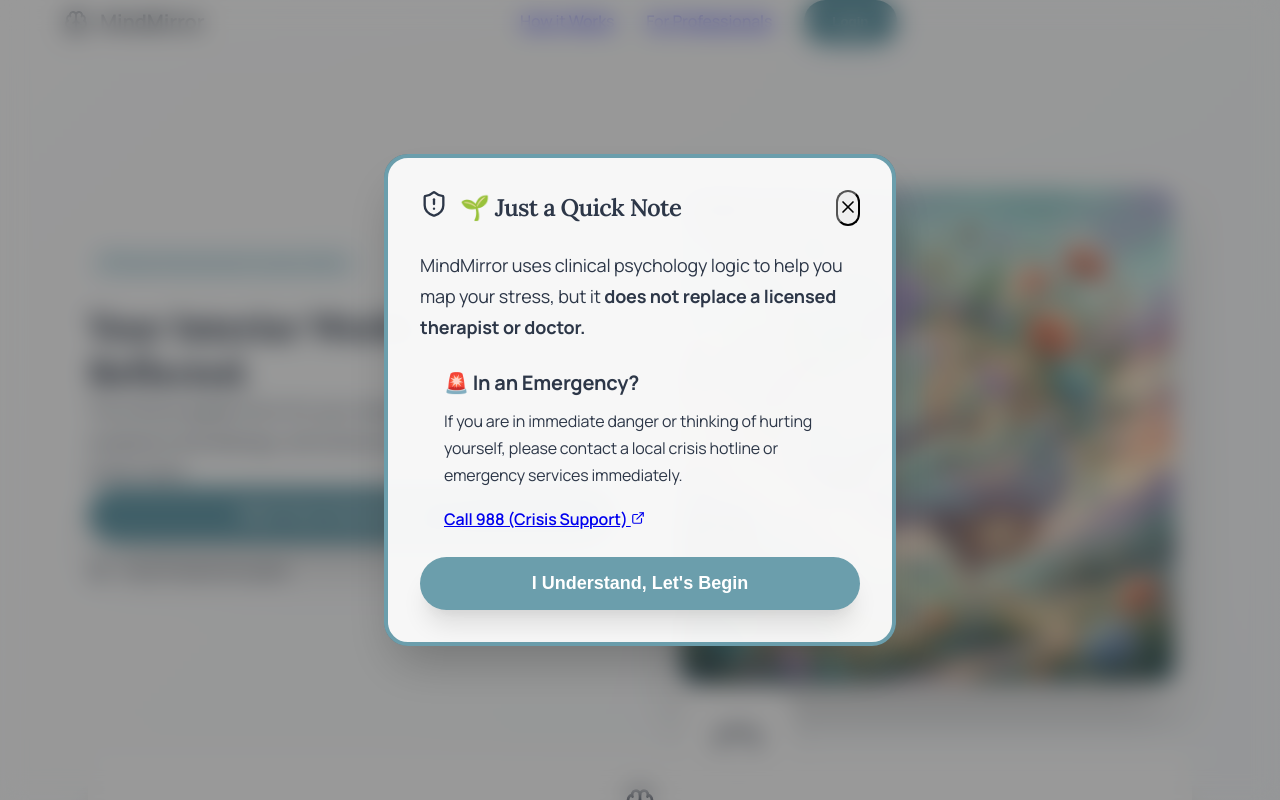
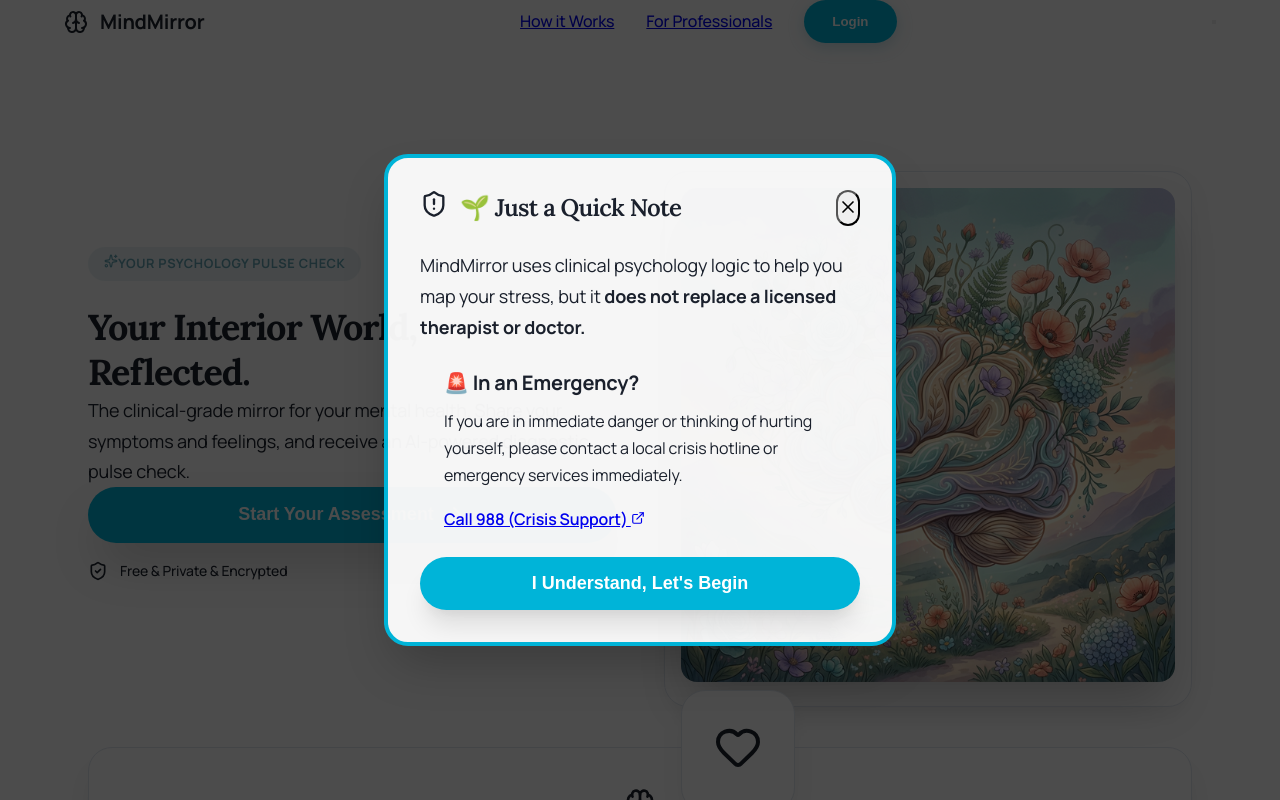
Before and after one commit to adhil7198-create/mind-mirror, a React (Vite) app: page / in a window 1280 px wide. Shown: the top 800 px of the page. Built offline with nearby package versions, Linux system fonts and the light colour scheme.

Commit message:
style: achieve crystal clear UI by removing all blur effects and applying a high-vibrancy bright theme

```diff
--- a/src/index.css
+++ b/src/index.css
@@ -1,26 +1,27 @@
 @import url('https://fonts.googleapis.com/css2?family=Lora:ital,wght@0,400..700;1,400..700&family=Manrope:wght@200..800&display=swap');
 
 :root {
-  /* Healing Garden Palette - Brightened & Clear */
-  --primary-teal: #6b9eac;
-  /* Brighter Calm Teal */
-  --primary-teal-light: #9bc0cb;
-  --primary-teal-dark: #4a7d8a;
-  --soft-lavender: #e2e8f0;
-  /* Clearer Soft Blue */
-  --warm-coral: #ef9a9a;
-  /* Clearer Coral */
-  --warm-yellow: #fff3e0;
-  /* Bright Sand */
-  --text-dark: #2d3748;
-  /* Clearer Slate */
+  /* High-Clarity Vibrant Palette */
+  --primary-teal: #00b4d8;
+  /* Vibrant Clear Teal */
+  --primary-teal-light: #90e0ef;
+  --primary-teal-dark: #0077b6;
+  --soft-lavender: #f1f5f9;
+  /* Near White */
+  --warm-coral: #ff6b6b;
+  /* Vibrant Coral */
+  --warm-yellow: #fff9db;
+  /* Bright Lemon */
+  --text-dark: #1a202c;
+  /* Deep Contrast Black */
   --text-muted: #4a5568;
-  --glass-bg: rgba(255, 255, 255, 0.95);
-  /* More opaque */
-  --glass-border: rgba(255, 255, 255, 0.8);
-  --shadow: 0 15px 35px rgba(0, 0, 0, 0.08);
-  --bg-gradient: linear-gradient(135deg, #ffffff 0%, #f7fafc 100%);
-  --accent-gradient: linear-gradient(135deg, var(--primary-teal), var(--soft-lavender));
+  --glass-bg: #ffffff;
+  /* Solid White for clarity */
+  --glass-border: #e2e8f0;
+  --shadow: 0 10px 25px rgba(0, 0, 0, 0.05);
+  --bg-gradient: #ffffff;
+  /* Solid White */
+  --accent-gradient: linear-gradient(135deg, var(--primary-teal), #48cae4);
 }
 
 * {
@@ -53,12 +54,9 @@ h5 {
   word-wrap: break-word;
 }
 
-/* Glassmorphism Utility - Bright & Clear */
+/* High-Clarity Card Utility - No Blur */
 .glass {
   background: var(--glass-bg);
-  backdrop-filter: blur(4px);
-  /* Reduced for clarity */
-  -webkit-backdrop-filter: blur(4px);
   border: 1px solid var(--glass-border);
   box-shadow: var(--shadow);
   border-radius: 24px;
@@ -199,7 +197,7 @@ h5 {
 
 /* Component-specific Styles */
 
-/* SafetyPopup */
+/* SafetyPopup - High Contrast */
 .popup-overlay {
   position: fixed;
   top: 0;
@@ -211,8 +209,8 @@ h5 {
   align-items: center;
   justify-content: center;
   padding: 1rem;
-  background: rgba(0, 0, 0, 0.4);
-  backdrop-filter: blur(12px);
+  background: rgba(0, 0, 0, 0.7);
+  /* Darker overlay for focus */
 }
 
 .popup-content {
@@ -646,11 +644,11 @@ h5 {
 }
 
 .backdrop-blur-xl {
-  backdrop-filter: blur(24px);
+  background: rgba(255, 255, 255, 0.98);
 }
 
 .backdrop-blur-sm {
-  backdrop-filter: blur(4px);
+  background: rgba(255, 255, 255, 0.95);
 }
 
 .animate-pulse-slow {
```
